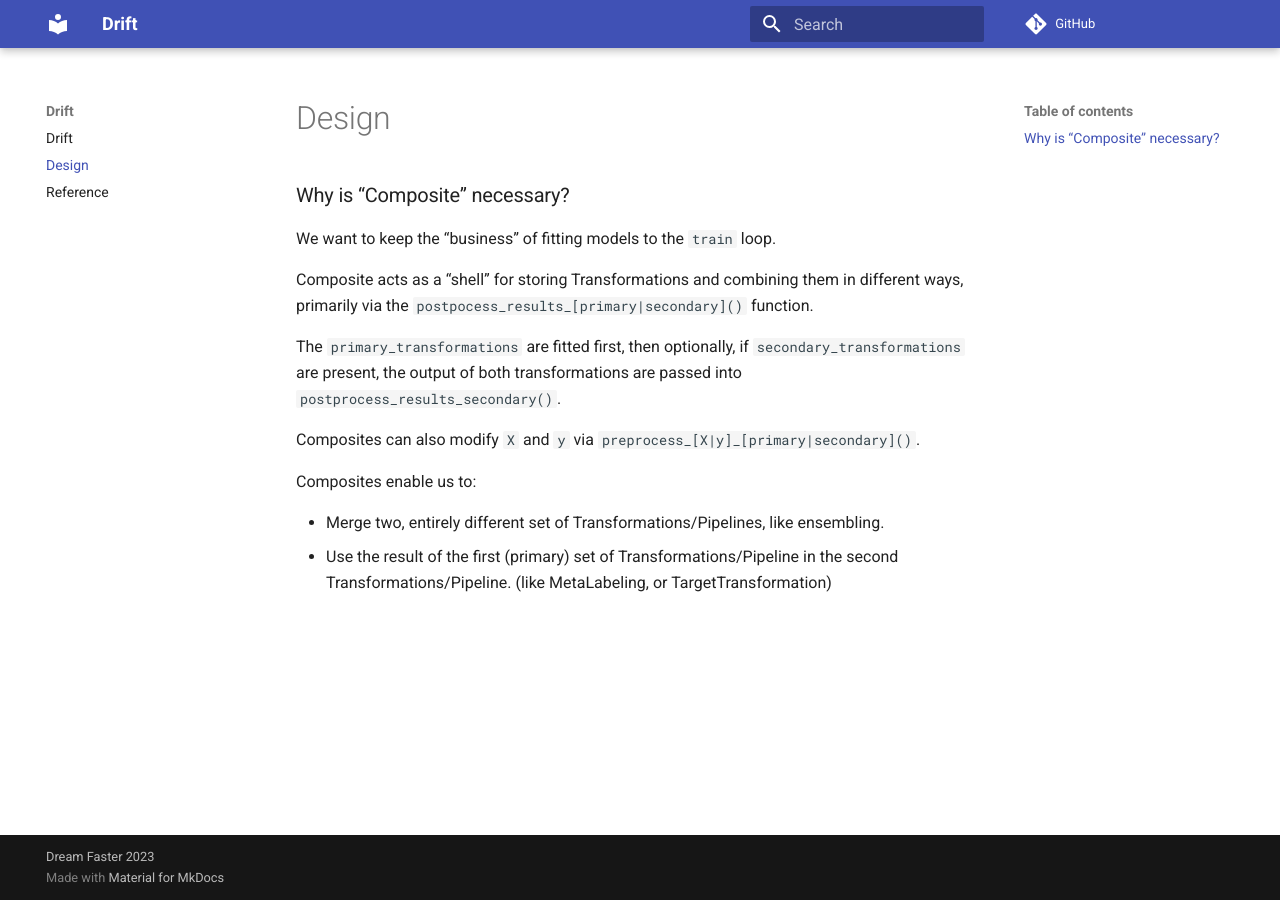
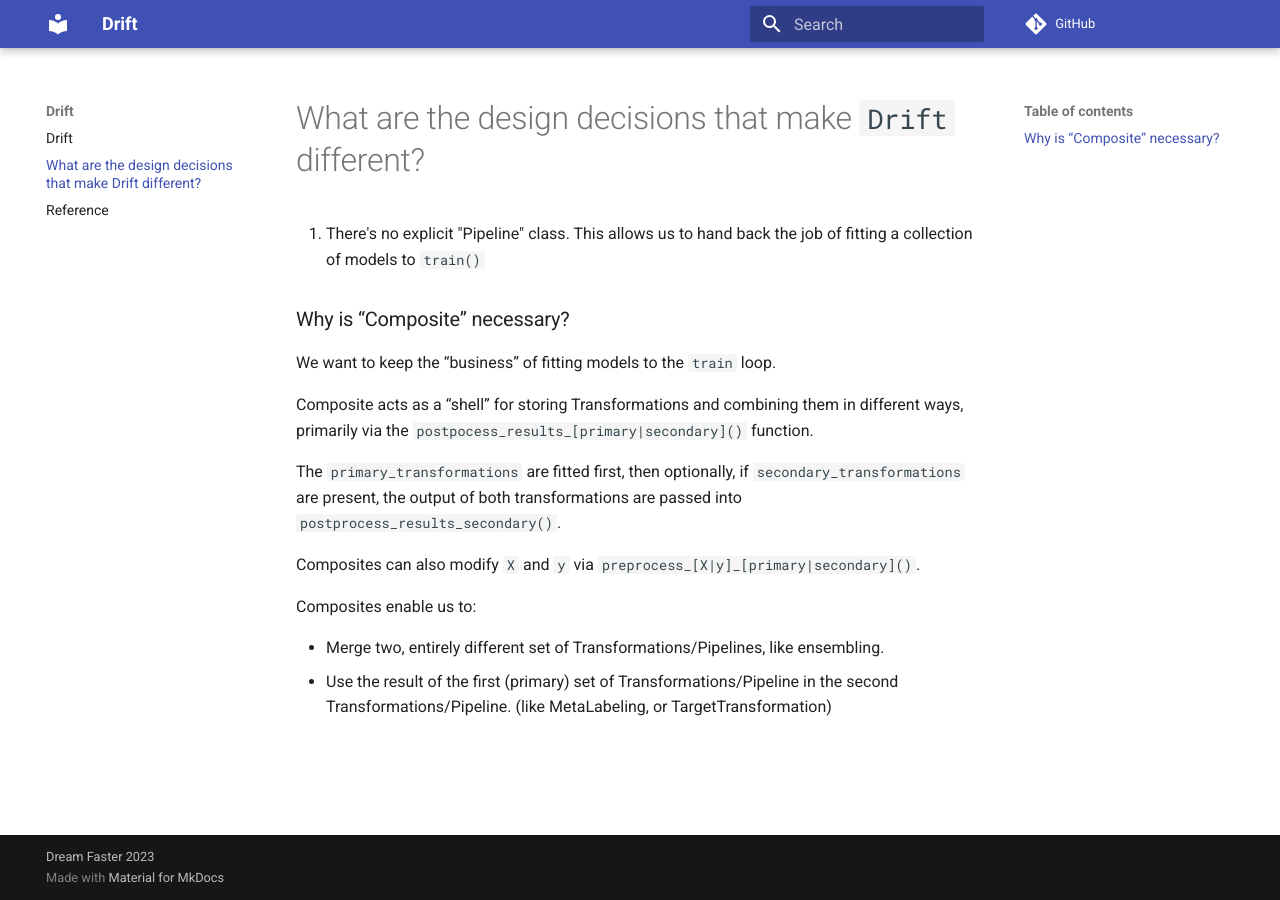
Before and after one commit to dream-faster/fold, an MkDocs documentation site: the page built from docs/design.md, in a window 1280 px wide. Built offline with MkDocs 1.6.1 and Material for MkDocs 9.7.7, drawn with Linux system fonts in a browser that asks for light colours; comment, search, counter and statistics services are not loaded.

```diff
--- a/docs/design.md
+++ b/docs/design.md
@@ -1,3 +1,8 @@
+# What are the design decisions that make `Drift` different?
+
+1. There's no explicit "Pipeline" class. This allows us to hand back the job of fitting a collection of models to `train()`
+
+
 ### Why is “Composite” necessary?
 
 We want to keep the “business” of fitting models to the `train` loop.
```
Also changed, not shown: docs/index.md (+0 -2 lines), 1 other file.
